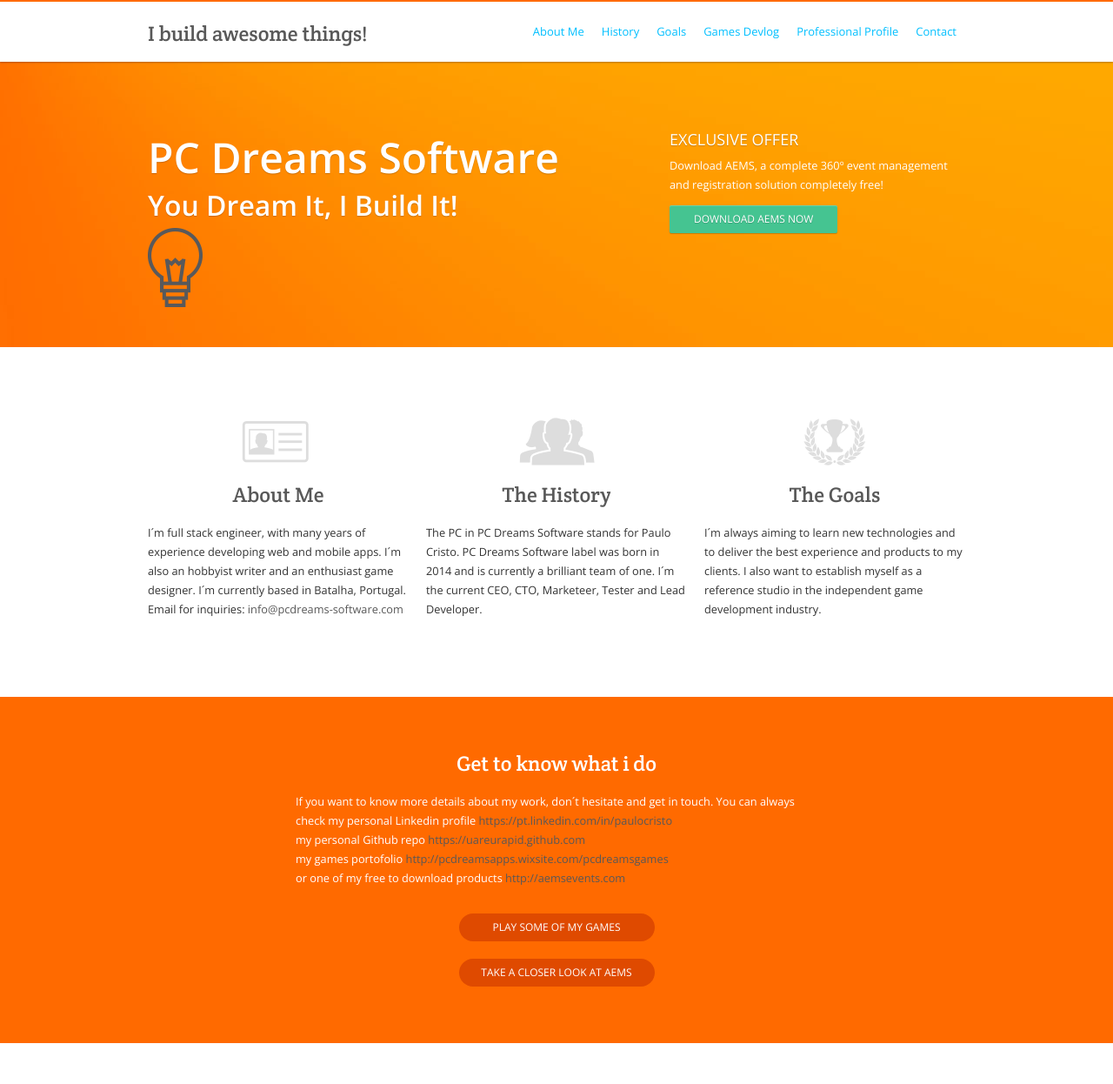
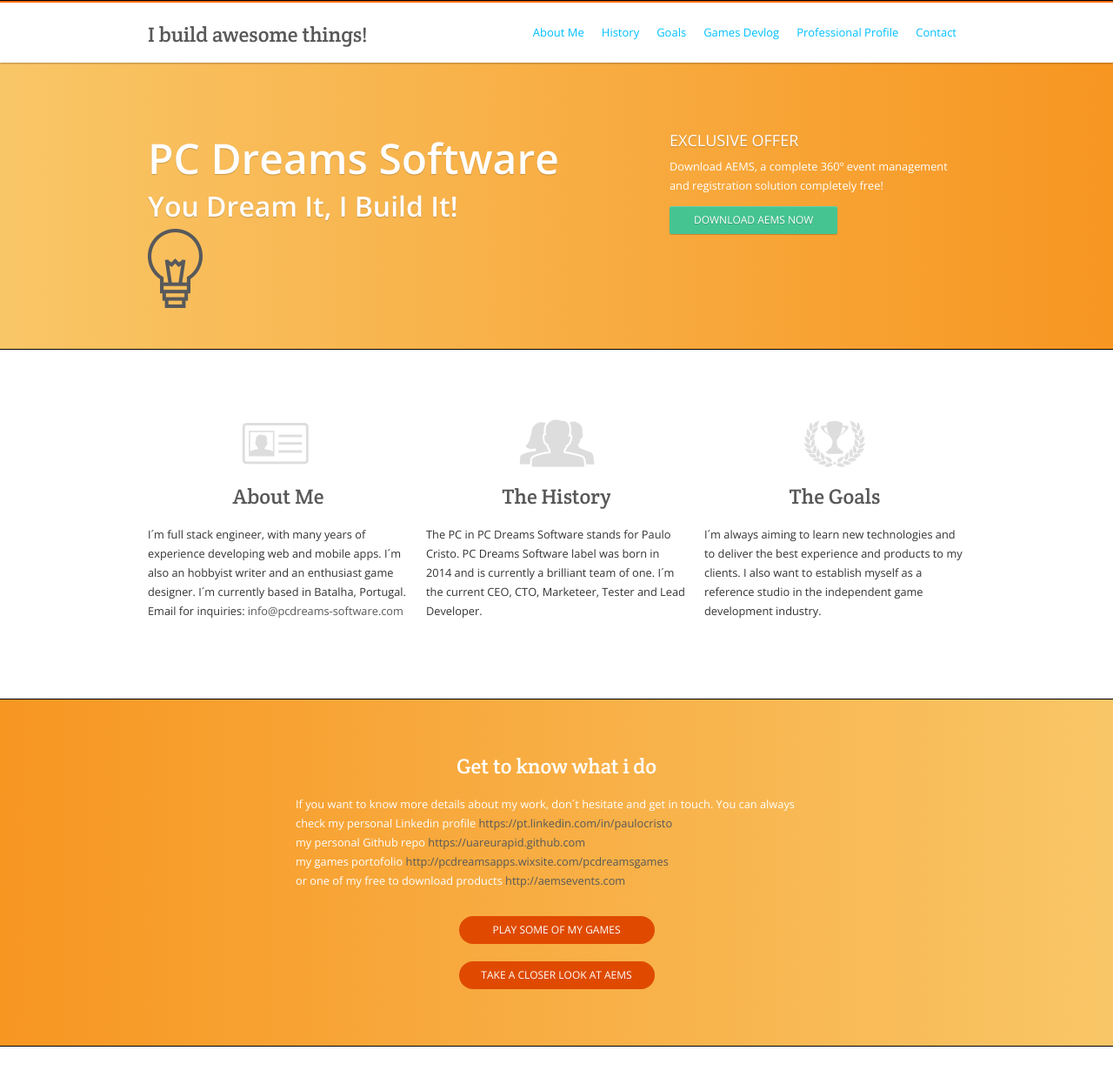
Before and after one commit to uareurapid/website, a plain HTML site: page index.html in a window 1280 px wide. Shown: the top 1246 px of the page at 87% size. Drawn offline with nearby package versions, Linux system fonts and the light colour scheme.

Commit message:
update page

```diff
--- a/css/base.css
+++ b/css/base.css
@@ -16,7 +16,7 @@
 /*
 * Paragraf
 */
-p {font-size: 80%; font-weight: 300; color: #333; line-height: 22px;}
+p {font-size: 80%; font-weight: 400; color: #333; line-height: 22px;}
 
 
 
@@ -58,7 +58,21 @@
 /*
 * Header
 */
-header {width: 100%; height: 400px; float: left; clear: both; margin: 0; padding: 0; background: url(../images/misc/banner.jpg) no-repeat center -1px fixed; position: relative; z-index: 1;}
+header {width: 100%; height: 400px; float: left; clear: both; margin: 0; padding: 0;
+
+	border-bottom: 1px solid black;
+	border-top: 1px solid black;
+	/* Permalink - use to edit and share this gradient: http://colorzilla.com/gradient-editor/#f9c667+0,f79621+100;Orange+3D+%234 */
+	background: #f9c667; /* Old browsers */
+	background: -moz-linear-gradient(left, #f9c667 0%, #f79621 100%); /* FF3.6-15 */
+	background: -webkit-linear-gradient(left, #f9c667 0%,#f79621 100%); /* Chrome10-25,Safari5.1-6 */
+	background: linear-gradient(to right, #f9c667 0%,#f79621 100%); /* W3C, IE10+, FF16+, Chrome26+, Opera12+, Safari7+ */
+
+	/*background: url(../images/misc/banner.jpg) repeat-x left -1px fixed; */
+
+	position: relative; z-index: 1;
+
+}
 header nav {width: 100%; float: left; margin: 0; padding: 25px 0 20px; background: #fff; border-top: 2px solid #FF6A00; position: relative; z-index: 1;
 	box-shadow: 0 1px 2px 0 rgba(0,0,0,.3);
 	-moz-box-shadow: 0 1px 2px 0 rgba(0,0,0,.3);
@@ -107,7 +121,22 @@
 /*
 * Orange
 */
-.orange {width: 100%; float: left; clear: both; background: #ff6a00; margin: 50px 0; padding: 45px 0; color: #fff; text-align: center; position: relative;z-index: 1;}
+.orange {width: 100%; float: left;
+	border-bottom: 1px solid black;
+	border-top: 1px solid black;
+	clear: both;
+
+
+	background: #f9c667; /* Old browsers */
+	background: -moz-linear-gradient(right, #f9c667 0%, #f79621 100%); /* FF3.6-15 */
+	background: -webkit-linear-gradient(right, #f9c667 0%,#f79621 100%); /* Chrome10-25,Safari5.1-6 */
+	background: linear-gradient(to left, #f9c667 0%,#f79621 100%); /* W3C, IE10+, FF16+, Chrome26+, Opera12+, Safari7+ */
+
+
+	/*background: #ff6a00;*/
+
+
+	margin: 50px 0; padding: 45px 0; color: #fff; text-align: center; position: relative;z-index: 1;}
 .orange h2 {width: 100%; margin: 20px 0 50px; text-align: center; text-shadow: none;}
 .orange p {width: 600px; margin: 0 auto 30px; color: #fff; text-align: center;}
 .orange a.dalej {display: block; width: 185px; background: #df4a00; color: #fff; margin: 0 auto 20px; padding: 10px 20px; font-size: 12px; text-transform: uppercase;
@@ -126,7 +155,15 @@
 
 .gray_center {width: 100%; clear: both; background: #f6f6f6; margin: 5px 0; padding: 5px 0; position:relative; z-index:1;}
 
-.light_green {width: 100%; float: left; clear: both; background: #e4fe83; margin: 50px 0; padding: 45px 0; position:relative; z-index:1;}
+.light_green {width: 100%; float: left; clear: both;
+	border-bottom: 1px solid black;
+	border-top: 1px solid black;
+
+	background: #f9fcf7; /* Old browsers */
+	background: -moz-linear-gradient(left, #f9fcf7 0%, #f5f9f0 100%); /* FF3.6-15 */
+	background: -webkit-linear-gradient(left, #f9fcf7 0%,#f5f9f0 100%); /* Chrome10-25,Safari5.1-6 */
+	background: linear-gradient(to right, #f9fcf7 0%,#f5f9f0 100%); /* W3C, IE10+, FF16+, Chrome26+, Opera12+, Safari7+ */
+   margin: 50px 0; padding: 45px 0; position:relative; z-index:1;}
 /*
 * Form, input, label, textarea
 */
--- a/index.html
+++ b/index.html
@@ -77,7 +77,7 @@
 
 	<!-- initialize the canvas -->
 	<script type="text/javascript">
-		window.onload = function() {
+		/*window.onload = function() {
 			try {
 				// use internal link list, so second argument is ''
 				TagCanvas.Start('myCanvas','',{
@@ -96,7 +96,7 @@
 				// something went wrong, hide the canvas container
 				document.getElementById('myCanvasContainer').style.display = 'none';
 			}
-		};
+		};*/
 	</script>
 
 
@@ -151,6 +151,7 @@
 				   </div>
 			</div>
 		</div>
+
 	</header>
 
 
```
